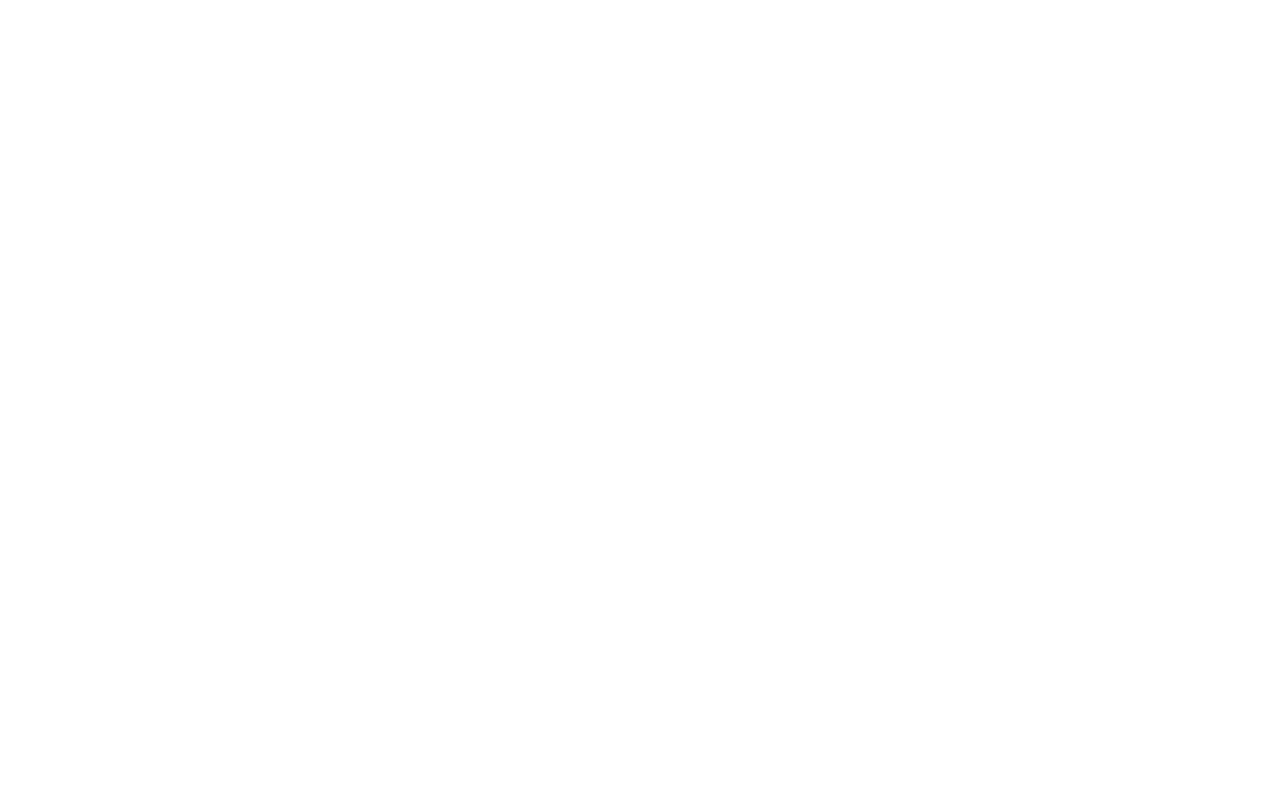
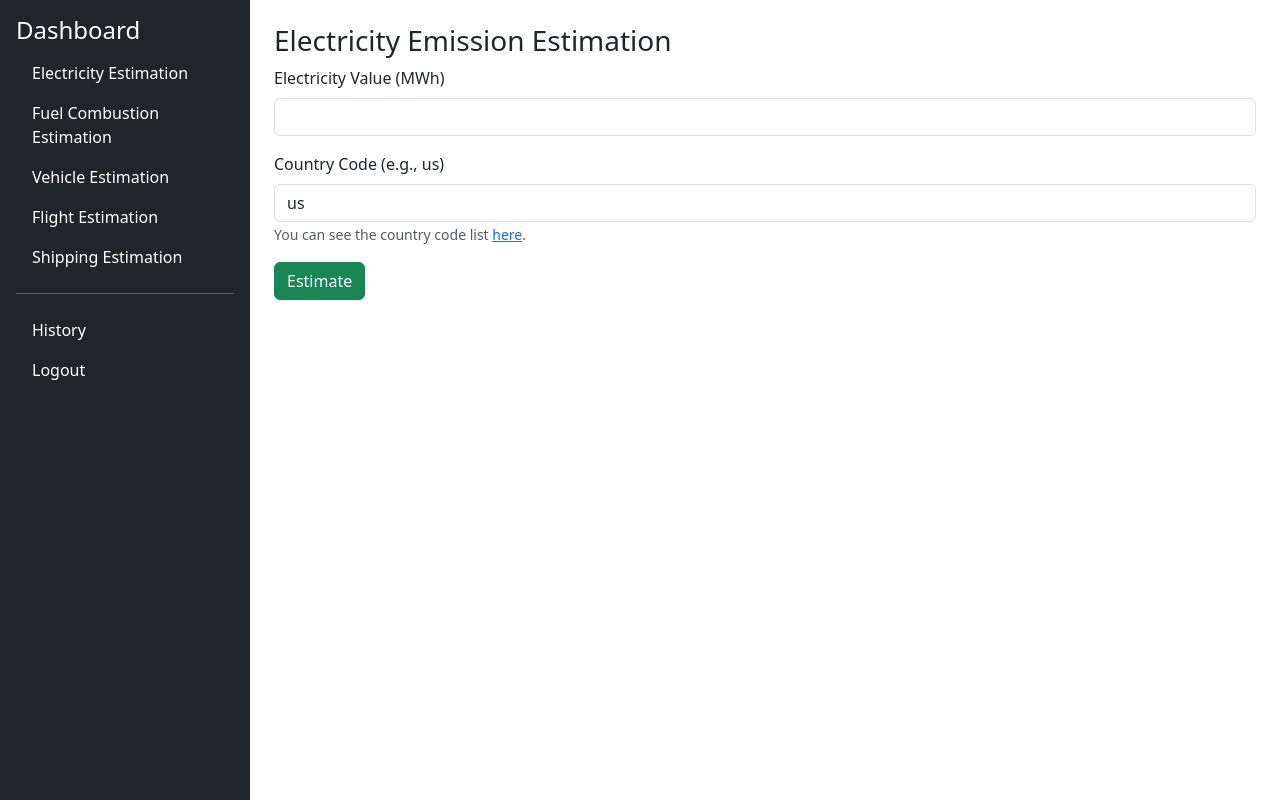
Before and after one commit to AlfarizaRasendria/hacktivIBM-Capstone-FE, a React (Vite) app: page /dashboard in a window 1280 px wide. Before the commit this address had no page. Built offline with nearby package versions, Linux system fonts and the light colour scheme.

Commit message:
Update Dashboard Page

```diff
--- a/package.json
+++ b/package.json
@@ -12,7 +12,9 @@
   "dependencies": {
     "@types/react-router-dom": "^5.3.3",
     "bootstrap": "^5.3.7",
+    "chart.js": "^4.5.0",
     "react": "^19.1.0",
+    "react-chartjs-2": "^5.3.0",
     "react-dom": "^19.1.0",
     "react-router-dom": "^7.6.2"
   },
--- a/src/App.tsx
+++ b/src/App.tsx
@@ -3,6 +3,7 @@
 import LandingPage from './pages/LandingPage';
 import LoginPage from './pages/LoginPage';
 import RegisterPage from './pages/RegisterPage';
+import DashboardPage from './pages/DashboardPage';
 // import halaman lain kalau ada, misalnya LoginPage, etc.
 
 function App() {
@@ -11,6 +12,7 @@
       <Route path="/" element={<LandingPage />} />
       <Route path="/login" element={<LoginPage />} />
       <Route path="/register" element={<RegisterPage />} />
+      <Route path="/dashboard" element={<DashboardPage />} />
       {/* tambahkan route lain di sini */}
     </Routes>
   );
--- a/src/components/LoginForm.tsx
+++ b/src/components/LoginForm.tsx
@@ -1,8 +1,10 @@
 // components/LoginForm.tsx
+import { useNavigate } from 'react-router-dom';
 import React, { useState } from 'react';
 import FormInput from './FormInput';
 
 const LoginForm = () => {
+    const navigate = useNavigate();
     const [formData, setFormData] = useState({
         username: '',
         password: '',
@@ -41,6 +43,7 @@
                     type="submit"
                     className="btn btn-success"
                     style={{ width: '100%', maxWidth: '100px' }}
+                    onClick={() => navigate('/dashboard')}
                 >
                     Login
                 </button>
--- /dev/null
+++ b/src/pages/DashboardPage.tsx
@@ -0,0 +1,189 @@
+// DashboardPage.tsx
+import { useState } from 'react';
+import { Bar } from 'react-chartjs-2';
+import 'bootstrap/dist/css/bootstrap.min.css';
+import {
+    Chart as ChartJS,
+    BarElement,
+    CategoryScale,
+    LinearScale,
+    Tooltip,
+    Legend,
+} from 'chart.js';
+
+// Register ChartJS components
+ChartJS.register(BarElement, CategoryScale, LinearScale, Tooltip, Legend);
+
+// Type definitions
+type CarbonAttributes = {
+    carbon_g: number;
+    carbon_kg: number;
+    carbon_lb: number;
+    carbon_mt: number;
+};
+
+const DashboardPage = () => {
+    const [electricityValue, setElectricityValue] = useState('');
+    const [country, setCountry] = useState('us');
+    const [state] = useState('');
+    const [carbonData, setCarbonData] = useState<CarbonAttributes | null>(null);
+
+    // Handle form submission
+    const handleSubmit = async (e: React.FormEvent) => {
+        e.preventDefault();
+
+        try {
+            const res = await fetch('https://www.carboninterface.com/api/v1/estimates', {
+                method: 'POST',
+                headers: {
+                    Authorization: `Bearer ${import.meta.env.VITE_CARBON_API_KEY}`,
+                    'Content-Type': 'application/json',
+                },
+                body: JSON.stringify({
+                    type: 'electricity',
+                    electricity_unit: 'mwh',
+                    electricity_value: parseFloat(electricityValue),
+                    country,
+                    state,
+                }),
+            });
+
+            const result = await res.json();
+            setCarbonData(result.data.attributes);
+        } catch (error) {
+            console.error('API error:', error);
+            setCarbonData(null);
+        }
+    };
+
+
+    // ChartJS Data
+    const chartData = {
+        labels: ['Grams', 'Kilograms', 'Tonnes'],
+        datasets: [
+            {
+                label: 'Carbon Emissions',
+                backgroundColor: '#28a745',
+                data: carbonData
+                    ? [carbonData.carbon_g, carbonData.carbon_kg, carbonData.carbon_mt]
+                    : [0, 0, 0],
+            },
+        ],
+    };
+
+    return (
+        <div className="d-flex">
+            {/* Sidebar */}
+            <div
+                className="bg-dark text-white p-3"
+                style={{ minHeight: '100vh', width: '250px' }}
+            >
+                <h4>Dashboard</h4>
+                <ul className="nav flex-column">
+                    <li className="nav-item">
+                        <a className="nav-link text-white" href="#">
+                            Electricity Estimation
+                        </a>
+                    </li>
+                    <li className="nav-item">
+                        <a className="nav-link text-white" href="#">
+                            Fuel Combustion Estimation
+                        </a>
+                    </li>
+                    <li className="nav-item">
+                        <a className="nav-link text-white" href="#">
+                            Vehicle Estimation
+                        </a>
+                    </li>
+                    <li className="nav-item">
+                        <a className="nav-link text-white" href="#">
+                            Flight Estimation
+                        </a>
+                    </li>
+                    <li className="nav-item">
+                        <a className="nav-link text-white" href="#">
+                            Shipping Estimation
+                        </a>
+                    </li>
+                    <hr className="bg-light" />
+                    <li className="nav-item">
+                        <a className="nav-link text-white" href="#">
+                            History
+                        </a>
+                    </li>
+                    <li className="nav-item">
+                        <a className="nav-link text-white" href="#">
+                            Logout
+                        </a>
+                    </li>
+                </ul>
+            </div>
+
+
+            {/* Main Content */}
+            <div className="p-4" style={{ flex: 1 }}>
+                <h3>Electricity Emission Estimation</h3>
+                <form className="mb-4" onSubmit={handleSubmit}>
+                    <div className="mb-3">
+                        <label className="form-label">Electricity Value (MWh)</label>
+                        <input
+                            type="number"
+                            className="form-control"
+                            value={electricityValue}
+                            onChange={(e) => setElectricityValue(e.target.value)}
+                            required
+                        />
+                    </div>
+                    <div className="mb-3">
+                        <label className="form-label">Country Code (e.g., us)</label>
+                        <input
+                            type="text"
+                            className="form-control"
+                            value={country}
+                            onChange={(e) => setCountry(e.target.value)}
+                            required
+                        />
+                        <small className="text-muted">
+                            You can see the country code list{' '}
+                            <span
+                                style={{ color: '#0d6efd', cursor: 'pointer', textDecoration: 'underline' }}
+                                onClick={() =>
+                                    window.open(
+                                        'https://faint-class-d56.notion.site/4b4f41db73254b4b915ba01d55eba7e7?v=4ad0efe7763540ab801fadd9f3bf1ce0',
+                                        '_blank'
+                                    )
+                                }
+                            >
+                                here
+                            </span>.
+                        </small>
+
+
+                    </div>
+                    {/* <div className="mb-3">
+                        <label className="form-label">State Code (optional)</label>
+                        <input
+                            type="text"
+                            className="form-control"
+                            value={state}
+                            onChange={(e) => setState(e.target.value)}
+                        />
+                    </div> */}
+                    <button type="submit" className="btn btn-success">
+                        Estimate
+                    </button>
+                </form>
+
+                {/* Chart Display */}
+                {carbonData && (
+                    <div>
+                        <h5>Emissions Results:</h5>
+                        <Bar data={chartData} />
+                    </div>
+                )}
+            </div>
+        </div>
+    );
+};
+
+export default DashboardPage;
```
Also changed, not shown: src/pages/Dashboard.tsx (deleted), 2 other files (tests, documents, lock files or other folders).
